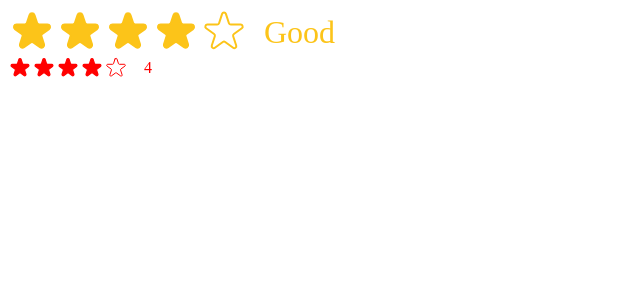
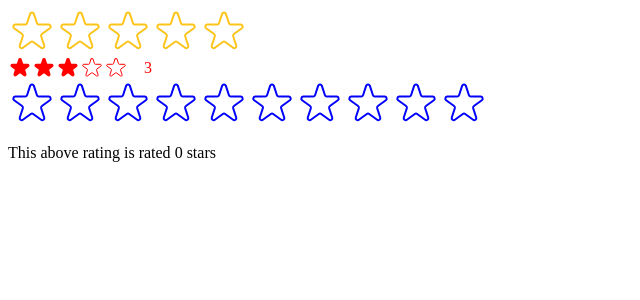
Before and after one commit to sheymantech/usePopcon, a React (Create React App) app: page / in a window 1280 px wide. Shown: the top 300 px of the page, without its empty margins (0-640 px from the left). Built offline with nearby package versions, Linux system fonts and the light colour scheme.

Commit message:
new feature

```diff
--- a/src/StarRating.js
+++ b/src/StarRating.js
@@ -15,12 +15,15 @@
   color = "#fcc419",
   size = 48,
   messages = [],
+  defaultRating = 0,
+  onSetRating,
 }) {
-  const [rating, setRating] = useState(4);
+  const [rating, setRating] = useState(defaultRating);
   const [tempRating, setTempRating] = useState(0);
 
   function handleRating(rating) {
     setRating(rating);
+    onSetRating(rating);
   }
 
   const textStyle = {
--- a/src/index.js
+++ b/src/index.js
@@ -1,9 +1,19 @@
-import React from "react";
+import React, { useState } from "react";
 import ReactDOM from "react-dom/client";
 // import './index.css';
 // import App from './App';
 
 import StarRating from "./StarRating";
+
+function Test() {
+  const [movieRating, setMovieRating] = useState(0);
+  return (
+    <div>
+      <StarRating color="blue" maxRating={10} onSetRating={setMovieRating} />
+      <p>This above rating is rated {movieRating} stars </p>
+    </div>
+  );
+}
 
 const root = ReactDOM.createRoot(document.getElementById("root"));
 root.render(
@@ -13,6 +23,7 @@
       maxRating={5}
       messages={["Terrible", "Bad", "okay", "Good", "Amaizing"]}
     />
-    <StarRating maxRating={5} size={24} color="red" />
+    <StarRating maxRating={5} size={24} color="red" defaultRating={3} />
+    <Test />
   </React.StrictMode>
 );
```
